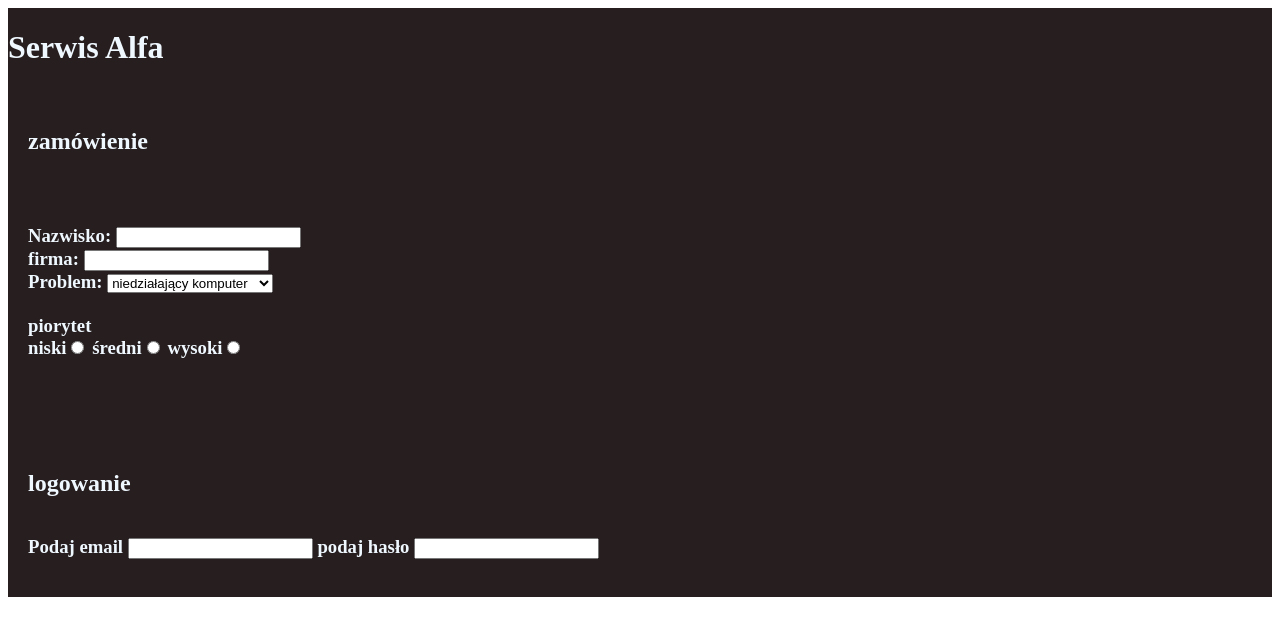
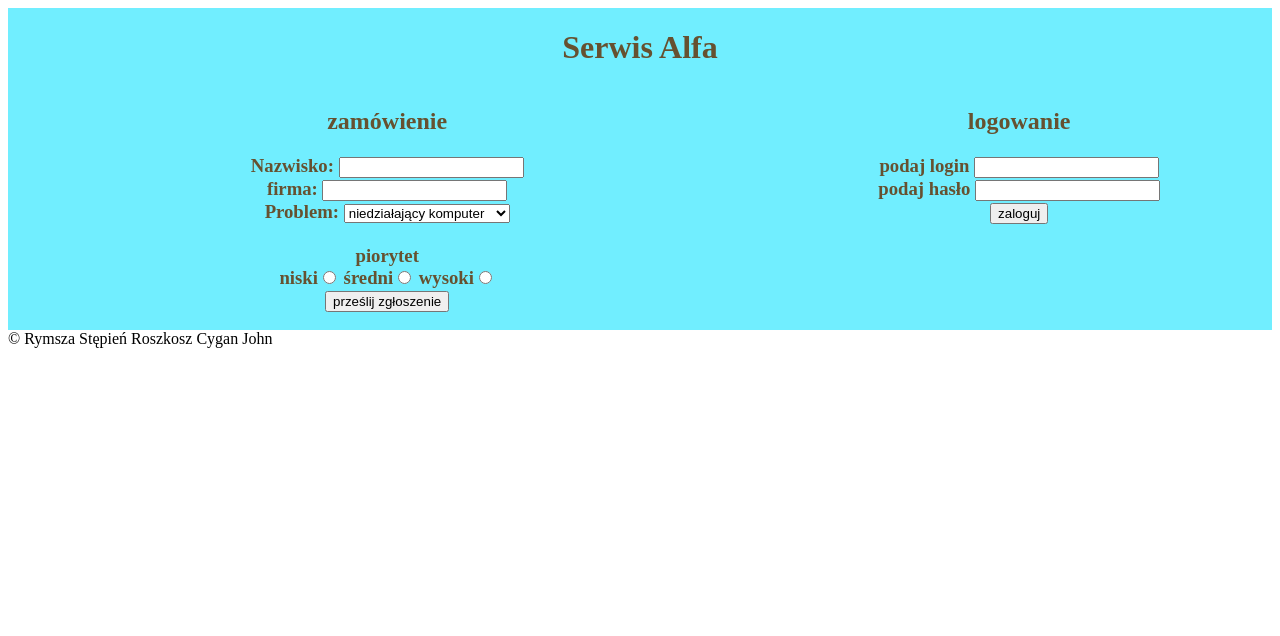
Before and after one commit to rymszak/zadamie-z-SQL, a PHP site: page / in a window 1280 px wide. Shown: the top 636 px of the page. Run offline with PHP 8.4, Linux system fonts and the light colour scheme.

Commit message:
Add files via upload

```diff
--- a/index.html
+++ b/index.html
@@ -9,7 +9,7 @@
 </head>
 <body>
     <div class="container">
-        <header><h1>Serwis Alfa</h1></header><div id="all">
+        <header><h1>Serwis Alfa</h1></header><section class="all">
         <main><h2>zamówienie</h2>
         <p><h3><form action="" method="post">
             <label for="surname">Nazwisko: <input type="text" id="surname" name="surname"></label>
@@ -20,12 +20,15 @@
                 <option value="problem z klawiatura">problem z klawiaturą</option>
             </select></label><br></br>
             <label for="priority">piorytet <br> niski<input type="radio" name="priority" id="low" value="low"> średni<input type="radio" name="priority" id="mid" value="mid"> wysoki<input type="radio" name="priority" id="high" value="high"></label>
-        </form></h3></p></main>
+        <br><button name="send">prześlij zgłoszenie</button></form></h3></p></main>
         <aside><h2>logowanie</h2>
             <form action="" method="post"><h3>
-            <label for="mail">Podaj email <input type="email" name="mail" id="mail"></label>
-            <label for="password">podaj hasło <input type="password" name="password" id="password"></label>
-        </h3></form></aside></div>
+            <label for="lagname">podaj login <input type="email" name="mail" id="mail"></label> <br>
+            <label for="password">podaj hasło <input type="password" name="password" id="password"></label><br>
+            <button name="login">zaloguj</button>
+        </h3></form></aside>
+    </section>
     </div>
+    <footer>&copy Rymsza Stępień Roszkosz Cygan John</footer>
 </body>
 </html>
--- a/style.css
+++ b/style.css
@@ -1,22 +1,36 @@
-.container{
+@media (min-width: 480px){
+    .container {
+        background-color: rgb(113, 238, 255);
+        color: #665130;
+        display: flex;
+        flex-wrap: wrap;
+        flex-direction: column;
+        text-align: center;
+        width: 100%;
+
+    }
+    main {
+        flex-basis: 60%;
+
+    }
+    aside {
+        flex-basis:40%;
+
+    }
+    .all {
+        display: flex;
+        flex-wrap: wrap;
+        width: 100%;
+        box-sizing: border-box;
+    }}
+@media (max-width: 480px){
+    .container {
         background-color: #271f1f;
         color: aliceblue;
         display: flex;
         flex-wrap: wrap;
         flex-direction: column;
+        text-align: center;
+        width: 100%;
     }
-main{
-    flex-basis: 60%;
-    display: flex;
-    flex-direction: column;
-    padding: 20px;
  }
-aside{
-    flex-basis: 40%;
-    padding: 20px;
-    display: flex;
-    flex-direction: column;
-}
-.all{
-    display: flex;
-}
```
Lines whose indentation alone changed are shown as unchanged.
